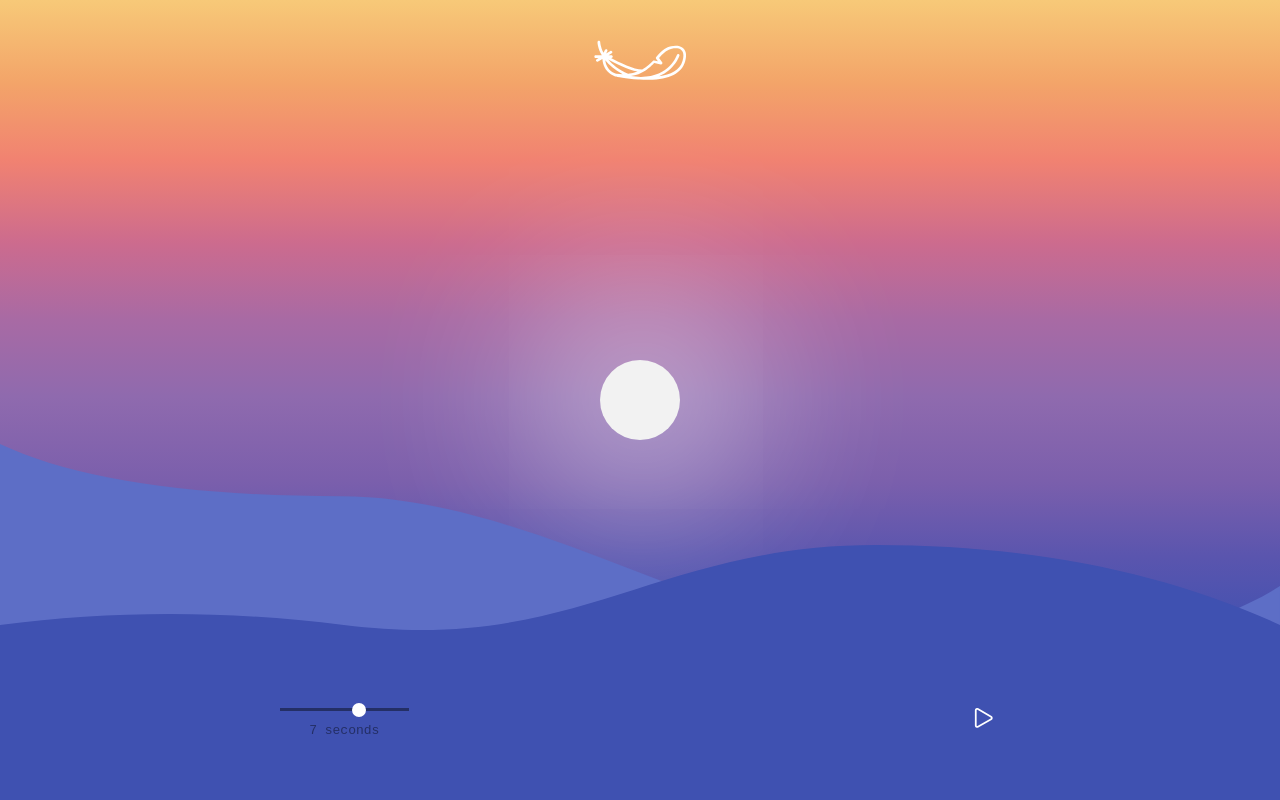
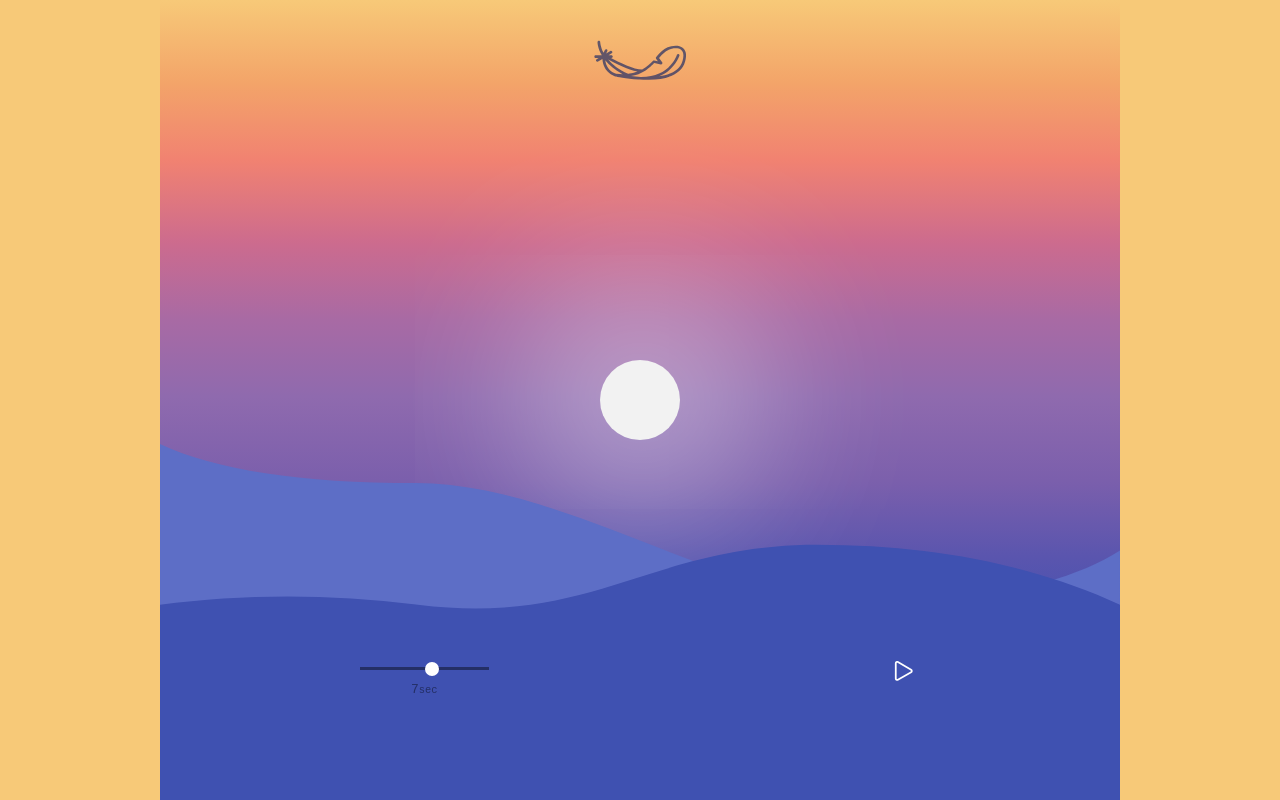
Before and after one commit to flatsteve/breathe, a React (Create React App) app: page / in a window 1280 px wide. Built offline with nearby package versions, Linux system fonts and the light colour scheme.

Commit message:
Update styles

```diff
--- a/src/components/Actions.scss
+++ b/src/components/Actions.scss
@@ -1,9 +1,10 @@
 .Actions {
-  align-items: center;
+  align-items: flex-start;
   display: flex;
   background-color: #3f51b1;
   height: 20vh;
   justify-content: space-around;
+  padding-top: 1.25rem;
   position: relative;
   z-index: 9999;
 
--- a/src/components/App.js
+++ b/src/components/App.js
@@ -3,12 +3,20 @@ import React from "react";
 import Breathe from "./Breathe";
 
 import "normalize.css";
+
 import "./App.scss";
 
 export default function App() {
   return (
     <div className="App">
       <Breathe />
+
+      <h1>Breathe</h1>
+
+      <p>
+        A little app to help with mindful breathing. Before you write that
+        scathing code review comment, give it a go.
+      </p>
     </div>
   );
 }
--- a/src/components/App.scss
+++ b/src/components/App.scss
@@ -3,6 +3,7 @@
 }
 
 body {
+  background-color: #f7c978;
   font-family: monospace;
 }
 
@@ -11,9 +12,11 @@ body {
   position: fixed;
   top: 0;
   bottom: 0;
+  height: 80vh;
+  margin: 0 auto;
+  max-width: 60rem;
   left: 0;
   right: 0;
-  height: 80vh;
 }
 
 .container {
--- a/src/components/Feather.scss
+++ b/src/components/Feather.scss
@@ -1,9 +1,11 @@
 .Feather {
+  opacity: 0.7;
   text-align: center;
   position: relative;
   z-index: 999;
 
   svg {
+    fill: darken(#3f51b1, 20%);
     height: 2.5rem;
   }
 }
--- a/src/components/Slider.js
+++ b/src/components/Slider.js
@@ -11,13 +11,16 @@ export default function Slider({ duration, updateAnimationDuration }) {
         className="Slider__input"
         type="range"
         onChange={updateAnimationDuration}
-        min="2"
+        min="3"
         max="10"
         value={durationInSec}
         step="1"
       />
 
-      <p className="Slider__duration">{durationInSec} seconds</p>
+      <p className="Slider__duration">
+        {durationInSec}
+        <small>sec</small>
+      </p>
     </div>
   );
 }
--- a/src/utils/animation.js
+++ b/src/utils/animation.js
@@ -1,8 +1,8 @@
 export const featherAnimation = [
-  { transform: "translateY(0)" },
+  { transform: "translateY(0)", opacity: 0.7 },
   { transform: "translateY(20vh) translateX(2px) rotate(5deg)" },
   { transform: "translateY(40vh) translateX(-2px) rotate(-5deg)" },
-  { transform: "translateY(60vh)" }
+  { transform: "translateY(60vh)", opacity: 1 }
 ];
 
 export const foregroundAnimation = [
```
Also changed, not shown: src/icons/feather.svg.
